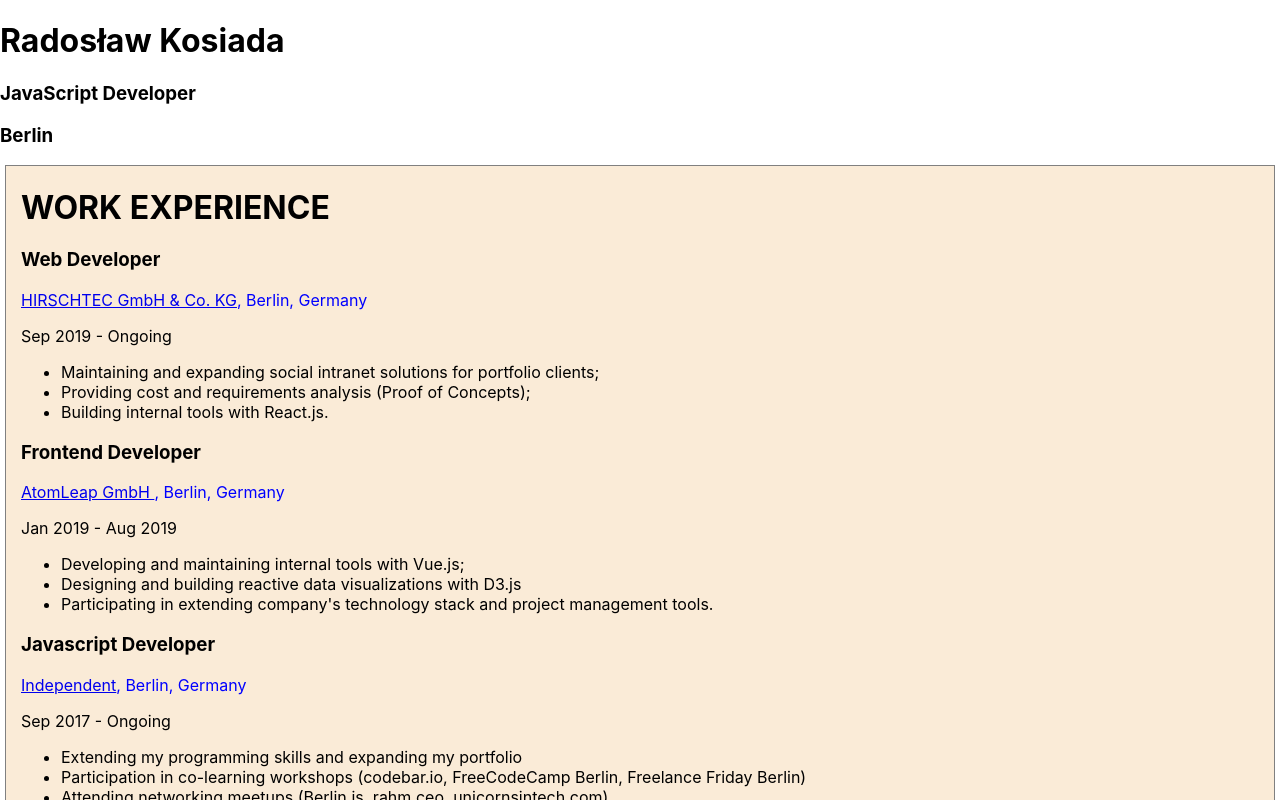
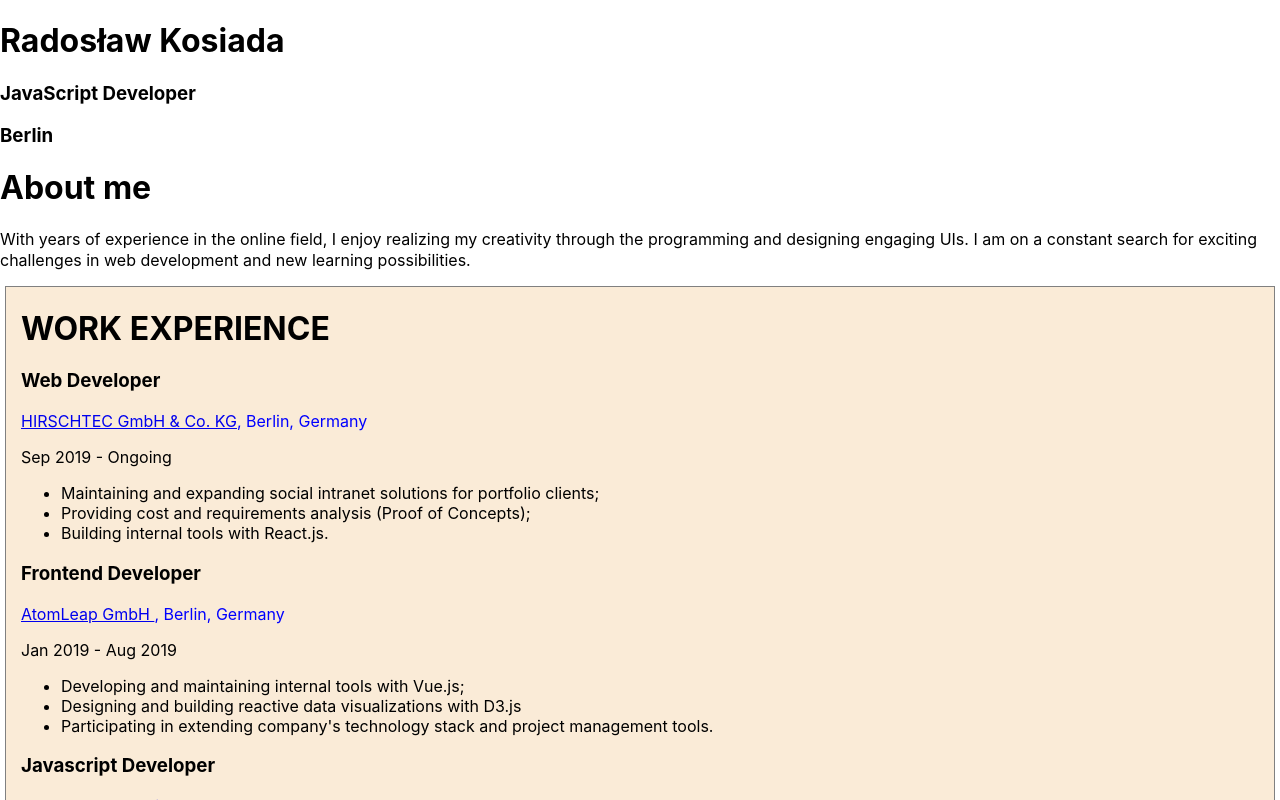
Before and after one commit to RadekKosiada/cv-project, a React (Create React App) app: page / in a window 1280 px wide. Shown: the top 800 px of the page. Built offline with nearby package versions, Linux system fonts and the light colour scheme.

Commit message:
Create About component

```diff
--- /dev/null
+++ b/src/About.js
@@ -0,0 +1,14 @@
+import React from 'react';
+import './App.css';
+import { expression } from '@babel/template';
+
+function About() {
+  return (
+    <div>
+      <h1>About me</h1>
+      <p>With years of experience in the online ﬁeld, I enjoy realizing my creativity through the programming and designing engaging UIs. I am on a constant search for exciting challenges in web development and new learning possibilities.</p>
+    </div>
+  )
+}
+
+export default About;
--- a/src/App.js
+++ b/src/App.js
@@ -4,6 +4,7 @@ import './App.css';
 // Components
 import Experience from './Experience';
 import Header from './Header';
+import About from './About';
 
 // Data
 //
@@ -26,6 +27,8 @@ function App() {
     <div className="App">
       <Header />
 
+      <About />
+
       <Experience
         header = "Work experience"
         className="work"
```
